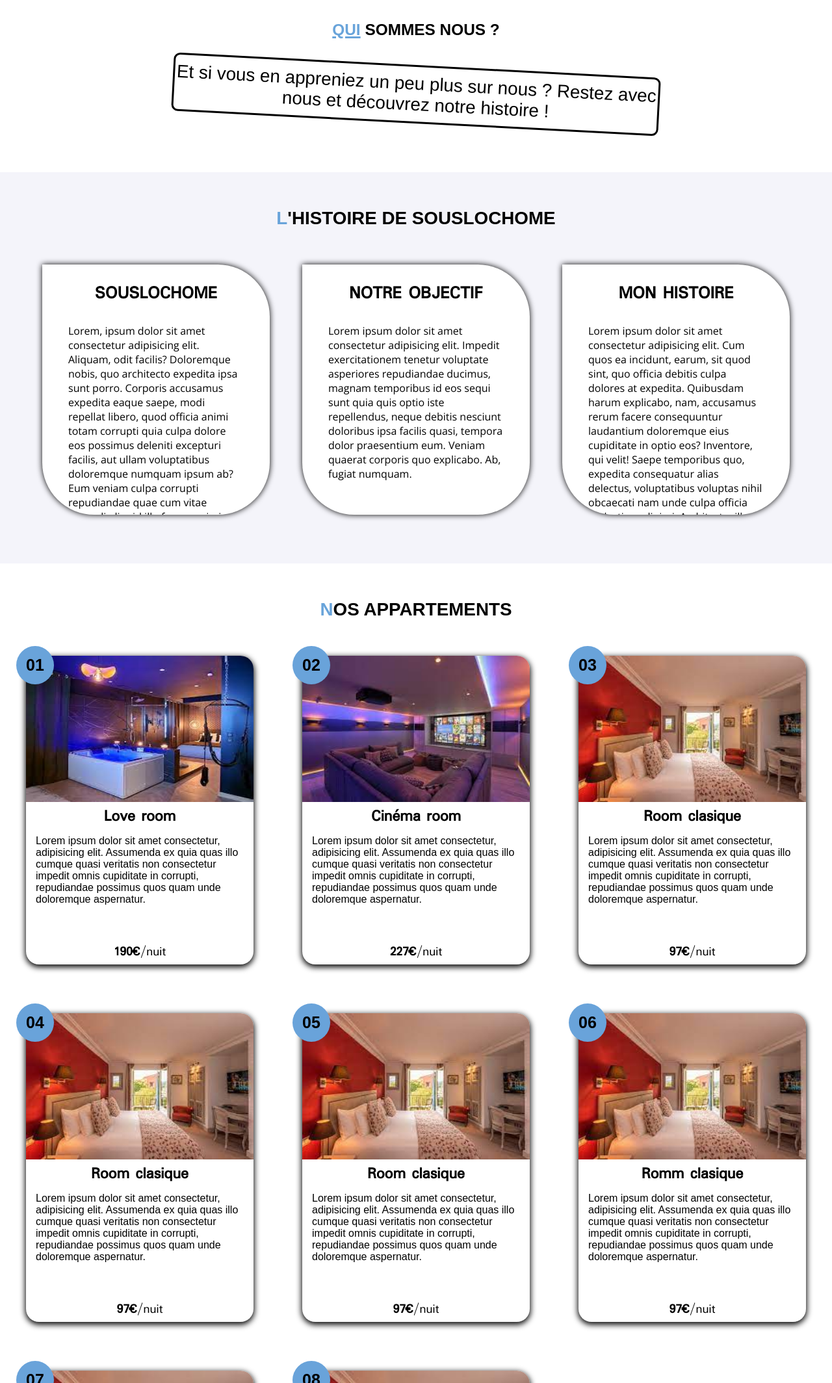
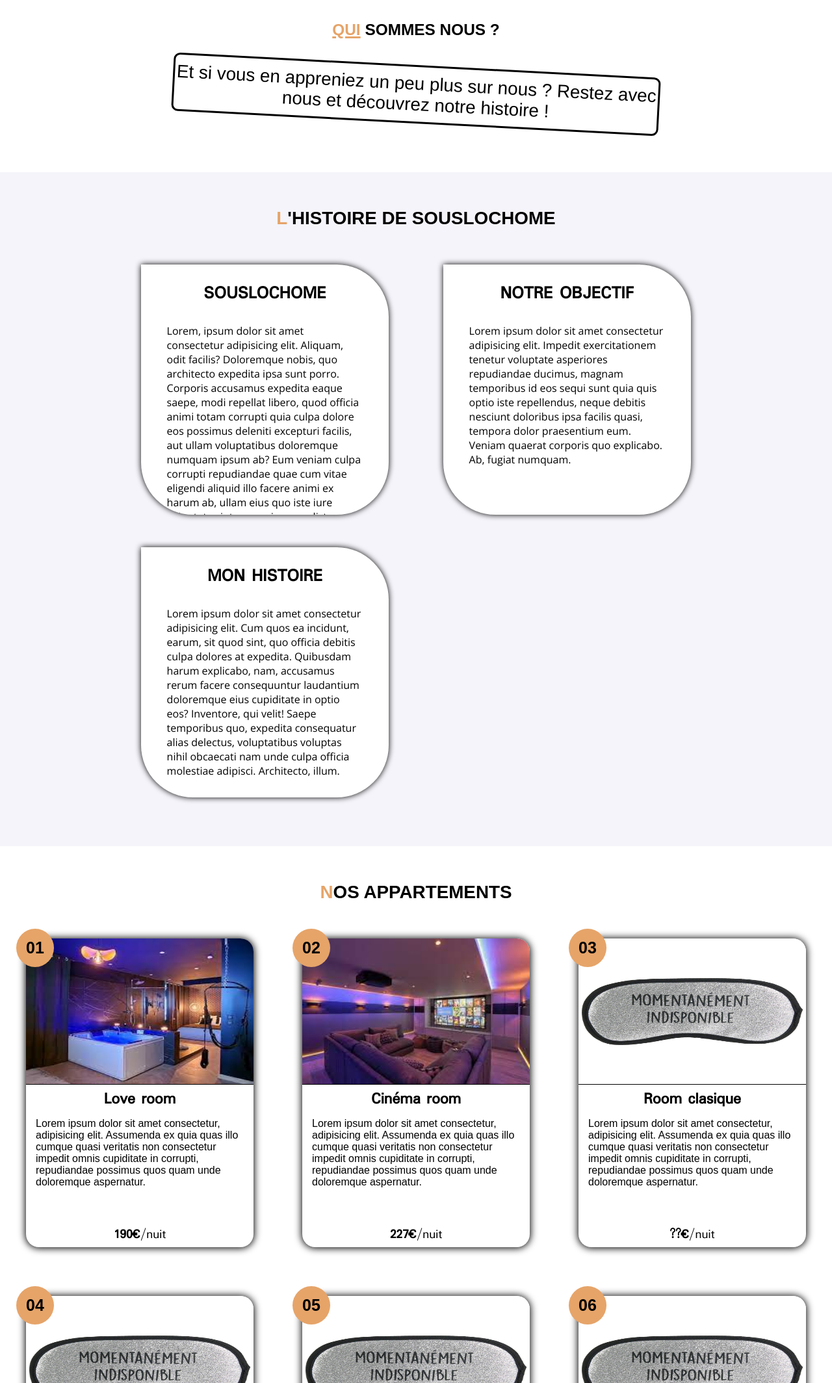
Before and after one commit to gabrielprl/SousLocHome, a website: page index.html in a window 1280 px wide. Shown: the part 672-2800 px from the top of the page at 65% size. Drawn offline with Linux system fonts and the light colour scheme.

Commit message:
mobile responsive fix bug bulles, fix color

```diff
--- a/index.html
+++ b/index.html
@@ -84,65 +84,65 @@
                 <article>
                     <span class="number">03</span>
                     <figure>
-                        <img src="./assets/imgs/room3.jpg" alt="image">
+                        <img src="./assets/imgs/indispo.jpg" alt="image">
                         <figcaption>
                             <h3>Room clasique</h3>
                             <p>Lorem ipsum dolor sit amet consectetur, adipisicing elit. Assumenda ex quia quas illo cumque quasi veritatis non consectetur impedit omnis cupiditate in corrupti, repudiandae possimus quos quam unde doloremque aspernatur.</p>
-                            <span><strong>97€</strong>/nuit</span>
+                            <span><strong>??€</strong>/nuit</span>
                         </figcaption>
                     </figure>
                 </article>
                 <article>
                     <span class="number">04</span>
                     <figure>
-                        <img src="./assets/imgs/room3.jpg" alt="image">
+                        <img src="./assets/imgs/indispo.jpg" alt="image">
                         <figcaption>
                             <h3>Room clasique</h3>
                             <p>Lorem ipsum dolor sit amet consectetur, adipisicing elit. Assumenda ex quia quas illo cumque quasi veritatis non consectetur impedit omnis cupiditate in corrupti, repudiandae possimus quos quam unde doloremque aspernatur.</p>
-                            <span><strong>97€</strong>/nuit</span>
+                            <span><strong>??€</strong>/nuit</span>
                         </figcaption>
                     </figure>
                 </article>
                 <article>
                     <span class="number">05</span>
                     <figure>
-                        <img src="./assets/imgs/room3.jpg" alt="image">
+                        <img src="./assets/imgs/indispo.jpg" alt="image">
                         <figcaption>
                             <h3>Room clasique</h3>
                             <p>Lorem ipsum dolor sit amet consectetur, adipisicing elit. Assumenda ex quia quas illo cumque quasi veritatis non consectetur impedit omnis cupiditate in corrupti, repudiandae possimus quos quam unde doloremque aspernatur.</p>
-                            <span><strong>97€</strong>/nuit</span>
+                            <span><strong>??€</strong>/nuit</span>
                         </figcaption>
                     </figure>
                 </article>
                 <article>
                     <span class="number">06</span>
                     <figure>
-                        <img src="./assets/imgs/room3.jpg" alt="image">
+                        <img src="./assets/imgs/indispo.jpg" alt="image">
                         <figcaption>
-                            <h3>Romm clasique</h3>
+                            <h3>Room clasique</h3>
                             <p>Lorem ipsum dolor sit amet consectetur, adipisicing elit. Assumenda ex quia quas illo cumque quasi veritatis non consectetur impedit omnis cupiditate in corrupti, repudiandae possimus quos quam unde doloremque aspernatur.</p>
-                            <span><strong>97€</strong>/nuit</span>
+                            <span><strong>??€</strong>/nuit</span>
                         </figcaption>
                     </figure>
                 </article><article>
                     <span class="number">07</span>
                     <figure>
-                        <img src="./assets/imgs/room3.jpg" alt="image">
+                        <img src="./assets/imgs/indispo.jpg" alt="image">
                         <figcaption>
                             <h3>Room clasique</h3>
                             <p>Lorem ipsum dolor sit amet consectetur, adipisicing elit. Assumenda ex quia quas illo cumque quasi veritatis non consectetur impedit omnis cupiditate in corrupti, repudiandae possimus quos quam unde doloremque aspernatur.</p>
-                            <span><strong>97€</strong>/nuit</span>
+                            <span><strong>??€</strong>/nuit</span>
                         </figcaption>
                     </figure>
                 </article>
                 <article>
                     <span class="number">08</span>
                     <figure>
-                        <img src="./assets/imgs/room3.jpg" alt="image">
+                        <img src="./assets/imgs/indispo.jpg" alt="image">
                         <figcaption>
                             <h3>Room clasique</h3>
                             <p>Lorem ipsum dolor sit amet consectetur, adipisicing elit. Assumenda ex quia quas illo cumque quasi veritatis non consectetur impedit omnis cupiditate in corrupti, repudiandae possimus quos quam unde doloremque aspernatur.</p>
-                            <span><strong>97€</strong>/nuit</span>
+                            <span><strong>??€</strong>/nuit</span>
                         </figcaption>
                     </figure>
                 </article>
--- a/sass/_footer.scss
+++ b/sass/_footer.scss
@@ -1,5 +1,5 @@
 footer{
-    background: #F4F4FA;
+    background: #E6D0A8;
     width: 100%;
     height: 250px;
     margin-top: 100px;
@@ -25,7 +25,7 @@ footer{
                 text-decoration: none;
                 color: #000;
                 &:hover{
-                    color: #69a4da;
+                    color: #fff;
                     transition: 300ms;
                 }
             }
@@ -61,7 +61,7 @@ footer{
     }
 }
 .end{
-    background: #c0c0c0;
+    background: #E6A469;
     width: 100%;
     height: 50px;
     p{
@@ -71,6 +71,7 @@ footer{
         font-family: sans-serif;
         span{
             color: #fff;
+            font-weight: 700
         }
     }
 }
--- a/sass/_general.scss
+++ b/sass/_general.scss
@@ -21,7 +21,7 @@ main{
             text-align: center;
             text-transform: uppercase;
             font-family: sans-serif;
-            color: #69a4da;
+            color: #E6A469;
             background: #fff;
             padding: 8px 0;
             border-radius: 20px;
@@ -76,8 +76,8 @@ main{
         margin-top: 30px;
         margin-bottom: 40px;
         span{
-          color: #69a4da;
-          text-decoration: underline solid 3px #69a4da;
+          color: #E6A469;
+          text-decoration: underline solid 3px #E6A469;
         }
       }
       p{
@@ -94,6 +94,7 @@ main{
       }
     }
     .test{
+      width: 100%;
       background: #F4F4FA;
       margin-top: 75px;
       padding-bottom: 75px;
@@ -106,21 +107,22 @@ main{
         font-size: calc(15px + 1vw);
         padding: 55px 0;
         span{
-          color: #69a4da;
+          color: #E6A469;
         }
       }
       .container_bulles{
         // display: flex;
         // flex-direction: row;
         display: grid;
-        grid-template-columns: repeat(auto-fill, 350px);
+        grid-template-columns: repeat(auto-fill, 415px);
         justify-content: center;
         margin: auto;
         gap: 50px;
         width: 95%;
         .bulles{
           background: #fff;
-          width: 100%;
+          margin: auto;
+          width: 92%;
           height: 385px;
           border-radius: 80px;
           border-top-left-radius: 0;
@@ -147,7 +149,7 @@ main{
       font-size: calc(15px + 1vw);
       padding: 55px 0;
       span{
-        color: #69a4da;
+        color: #E6A469;
       }
     }
     .container_cards{
@@ -162,13 +164,13 @@ main{
         width: 100%;
         height: 475px;
         background: #fff;
-        box-shadow: 0px 3px 10px 1px #000;
+        box-shadow: 0px 0.4px 12px 1px #000;
         border-radius: 20px;
         position: relative;
         .number{
           position: absolute;
           padding: 15px 15px;
-          background: #69a3da;
+          background: #E6A469;
           border-radius: 50%;
           font-weight: 700;
           font-size: 25px;
@@ -184,6 +186,7 @@ main{
             object-fit: fill;
             border-top-left-radius: 20px;
             border-top-right-radius: 20px;
+            border-bottom: 1px solid;
           }
           figcaption{
             h3{
@@ -208,9 +211,3 @@ main{
     }
   }
 }
-
-
-
-@media screen and (max-width: 1024px) {
-
-}
--- a/sass/_header.scss
+++ b/sass/_header.scss
@@ -44,7 +44,7 @@ header{
                         font-weight: 700;
                         color: #000;
                         &:hover{
-                            color: #69a4da;
+                            color: #E6A469;
                             transition: 300ms;
                         }
                     }
```
Also changed, not shown: assets/imgs/indispo.jpg (added), css/main.css, 1 other file.
